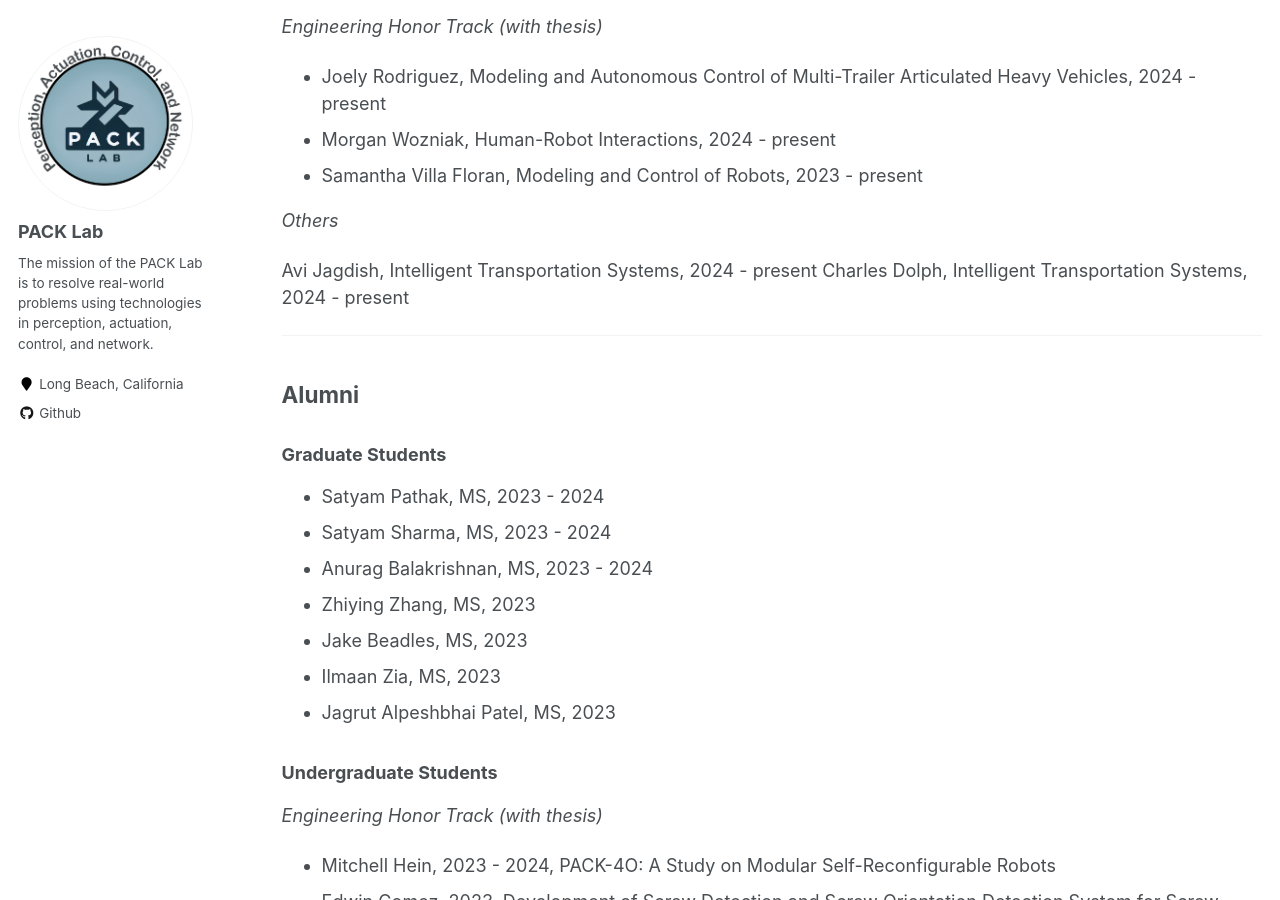
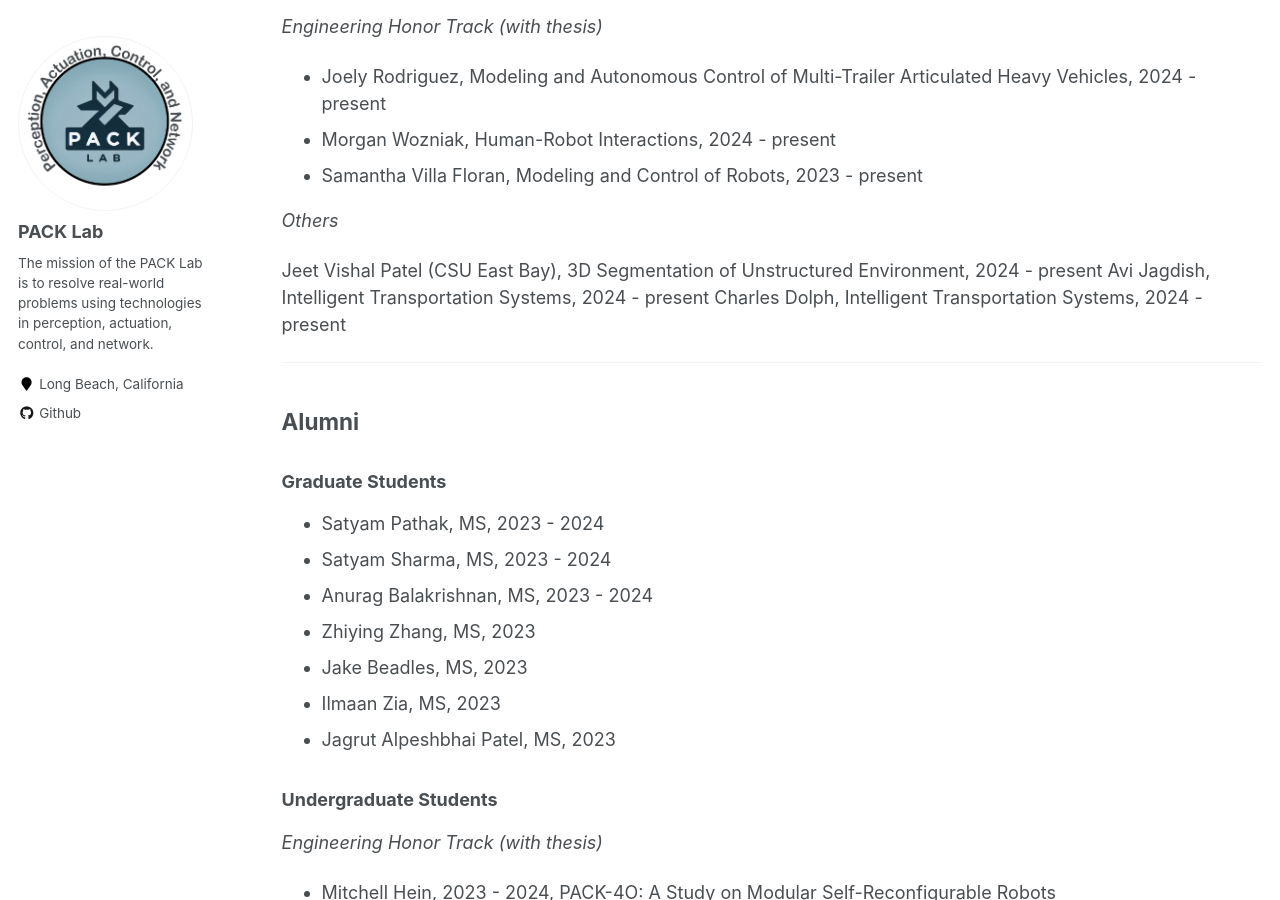
Before and after one commit to pack-lab/pack-lab.github.io, a Jekyll site: the page built from _pages/members.md, in a window 1280 px wide and 900 px high, scrolled down 704 px. Built offline with Jekyll 4.4.1, drawn with Linux system fonts in a browser that asks for light colours.

Commit message:
Update members.md

```diff
--- a/_pages/members.md
+++ b/_pages/members.md
@@ -33,6 +33,7 @@ author_profile: true
 
 *Others*
 
+Jeet Vishal Patel (CSU East Bay), 3D Segmentation of Unstructured Environment, 2024 - present
 Avi Jagdish, Intelligent Transportation Systems, 2024 - present
 Charles Dolph, Intelligent Transportation Systems, 2024 - present
 
```
